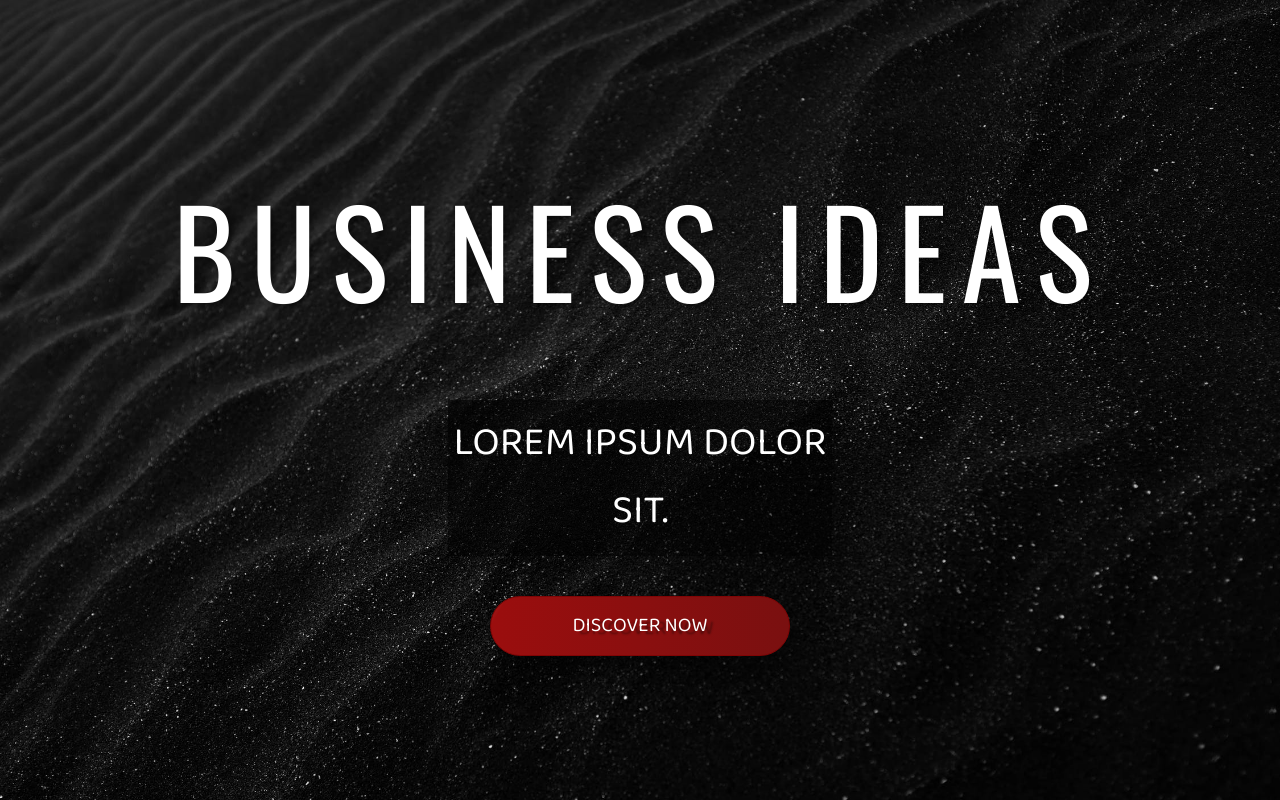
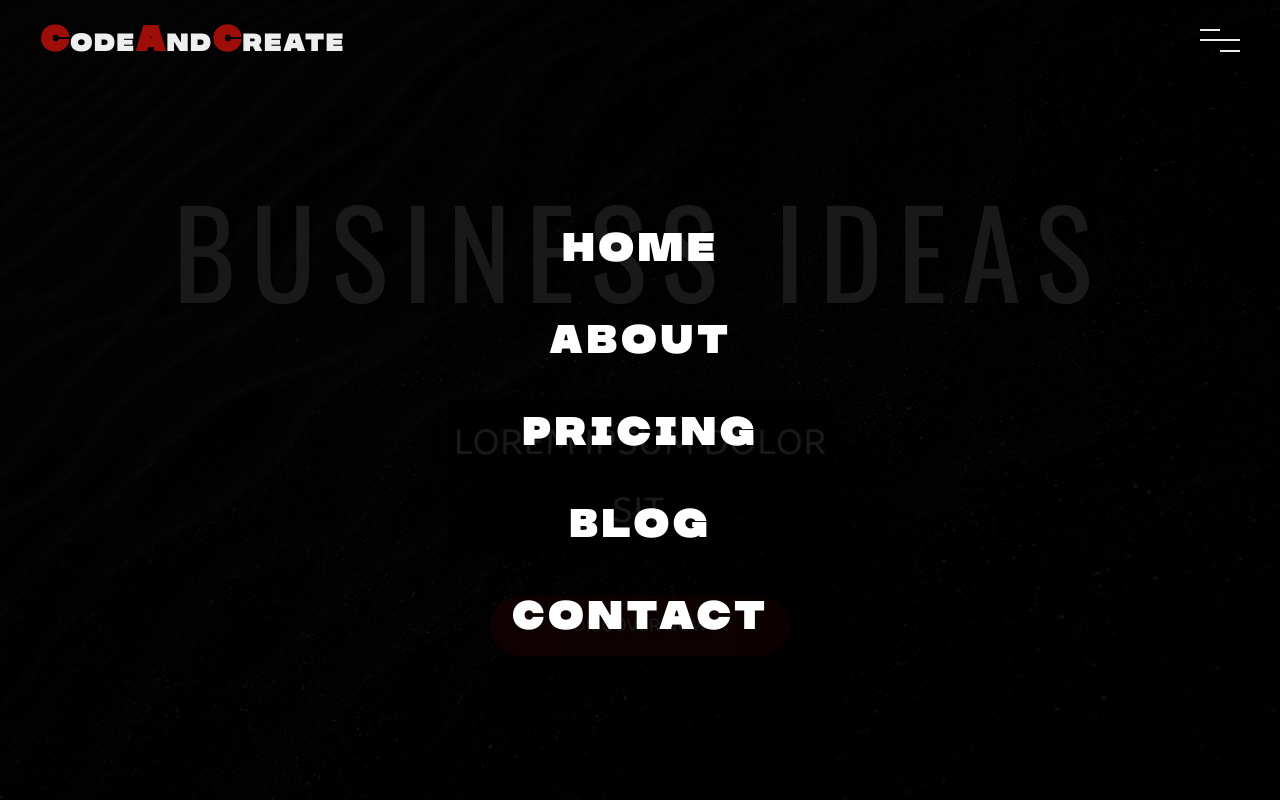
Before and after one commit to GWilczyk/10_WEBSITES---03---BUSINESS_AGENCY_WEBSITE, a plain HTML site: page index.html in a window 1280 px wide. Drawn offline with nearby package versions, Linux system fonts and the light colour scheme.

Commit message:
Create and Customize Navbar

```diff
--- a/index.html
+++ b/index.html
@@ -16,6 +16,25 @@
 		<title>Business Agency</title>
 	</head>
 	<body>
+		<nav class="navbar">
+			<div class="logo">
+				<a href="#"> <span>C</span>ode<span>A</span>nd<span>C</span>reate </a>
+			</div>
+			<div class="nav-list">
+				<a href="#" class="nav-link">Home</a>
+				<a href="#" class="nav-link">About</a>
+				<a href="#" class="nav-link">Pricing</a>
+				<a href="#" class="nav-link">Blog</a>
+				<a href="#" class="nav-link">Contact</a>
+			</div>
+		</nav>
+
+		<div class="menu">
+			<div class="line line-1"></div>
+			<div class="line line-2"></div>
+			<div class="line line-3"></div>
+		</div>
+
 		<div class="container">
 			<section class="section-1">
 				<div class="banner">
--- a/style.css
+++ b/style.css
@@ -1,3 +1,8 @@
+@font-face {
+	font-family: 'MADE Soulmaze';
+	src: url('MADE Soulmaze/MADE Soulmaze PERSONAL USE.otf') format('opentype');
+}
+
 * {
 	margin: 0;
 	padding: 0;
@@ -9,6 +14,87 @@
 
 html {
 	font-size: 62.5%;
+}
+
+.navbar {
+	width: 100%;
+	height: 100vh;
+	background-color: rgba(0, 0, 0, 0.9);
+	position: fixed;
+	top: 0;
+	z-index: 10;
+	padding: 3rem;
+}
+
+.logo {
+	position: absolute;
+	top: 1.5rem;
+	left: 4rem;
+}
+
+.logo a {
+	font-family: 'MADE Soulmaze', sans-serif;
+	font-size: 2.5rem;
+	color: #eee;
+	letter-spacing: 0.1rem;
+}
+
+.logo span {
+	font-family: 'MADE Soulmaze', sans-serif;
+	font-size: 3.5rem;
+	font-weight: bold;
+	color: #9e0e09;
+}
+
+.nav-list {
+	position: absolute;
+	top: 25%;
+	left: 50%;
+	transform: translateX(-50%);
+	display: flex;
+	flex-direction: column;
+	align-items: center;
+}
+
+.nav-link {
+	font-family: 'MADE Soulmaze', sans-serif;
+	font-size: 4rem;
+	letter-spacing: 0.3rem;
+	color: #fff;
+	margin: 2rem 0;
+	transition: color 0.4s;
+}
+
+.nav-link:hover {
+	color: #9e0e09;
+}
+
+.menu {
+	width: 4rem;
+	height: 4rem;
+	position: fixed;
+	z-index: 100;
+	top: 2rem;
+	right: 4rem;
+	display: flex;
+	flex-direction: column;
+	justify-content: space-evenly;
+	cursor: pointer;
+}
+
+.line {
+	width: 100%;
+	height: 0.2rem;
+	background-color: #eee;
+}
+
+.line-1 {
+	width: 50%;
+}
+
+.line-3 {
+	width: 50%;
+	margin-left: auto;
 }
 
 .section-1 {
```
